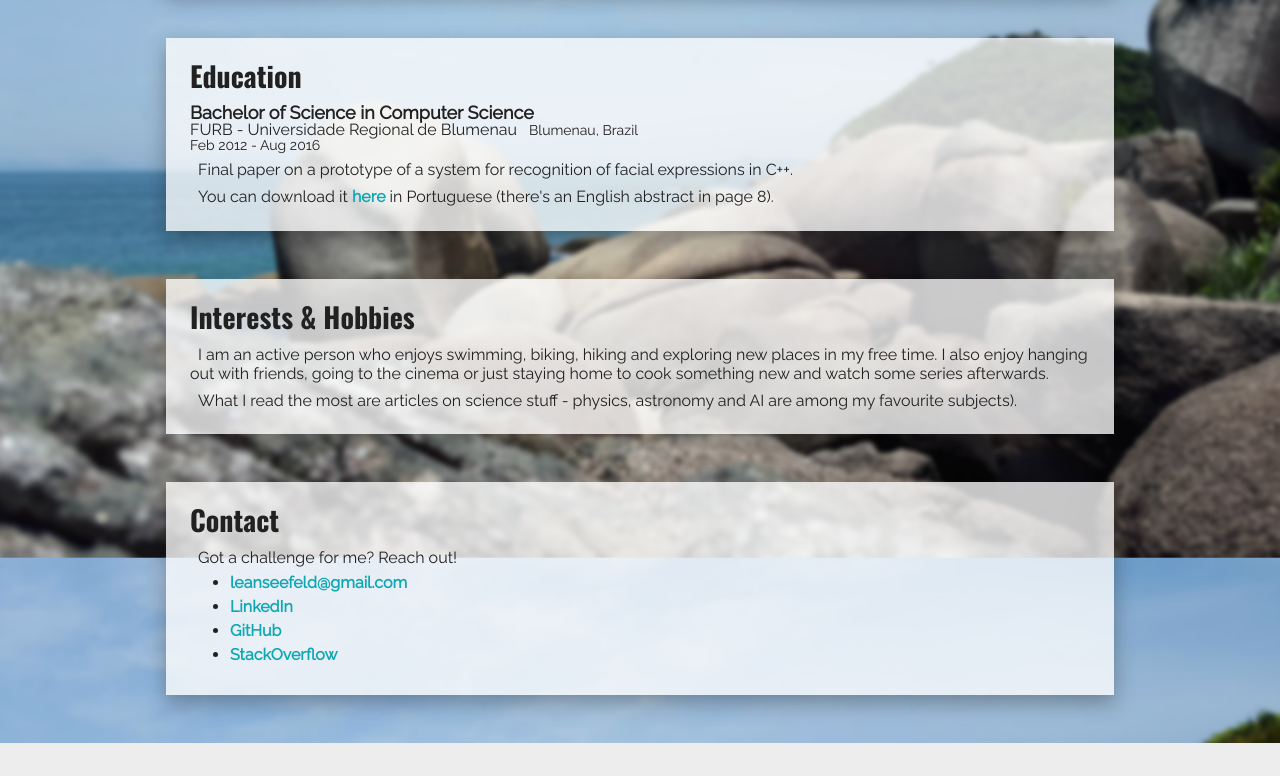
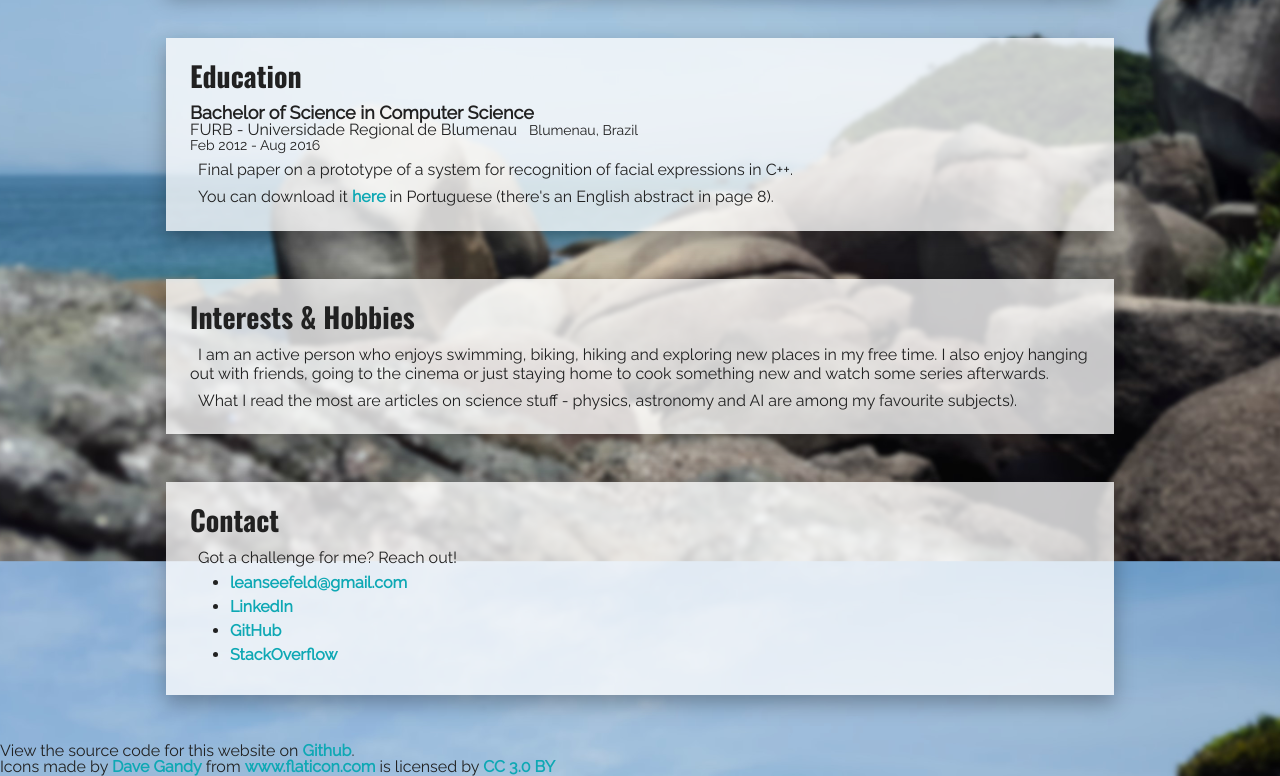
Before and after one commit to leanseefeld/leander.one, a website: page src/index.html in a window 1280 px wide. Shown: the part 2063-2839 px from the top of the page. Before the commit the page ends 2806 px from the top, so only its background shows below. Drawn offline with nearby package versions, Linux system fonts and the light colour scheme; files that its build step writes are made by us from their sources; files whose address does not match are found by name.

Commit message:
icons credits

```diff
--- a/src/index.html
+++ b/src/index.html
@@ -206,6 +206,15 @@
     </article>
 
   </section>
+
+  <footer>
+    <div class="source">
+      View the source code for this website on <a href="https://github.com/leanseefeld/leander.one">Github</a>.
+    </div>
+    <div class="credits">Icons made by <a href="http://www.flaticon.com/authors/dave-gandy" title="Dave Gandy">Dave Gandy</a> from <a href="http://www.flaticon.com"
+        title="Flaticon">www.flaticon.com</a> is licensed by <a href="http://creativecommons.org/licenses/by/3.0/" title="Creative Commons BY 3.0"
+        target="_blank">CC 3.0 BY</a></div>
+  </footer>
 </body>
 
 </html>
```
